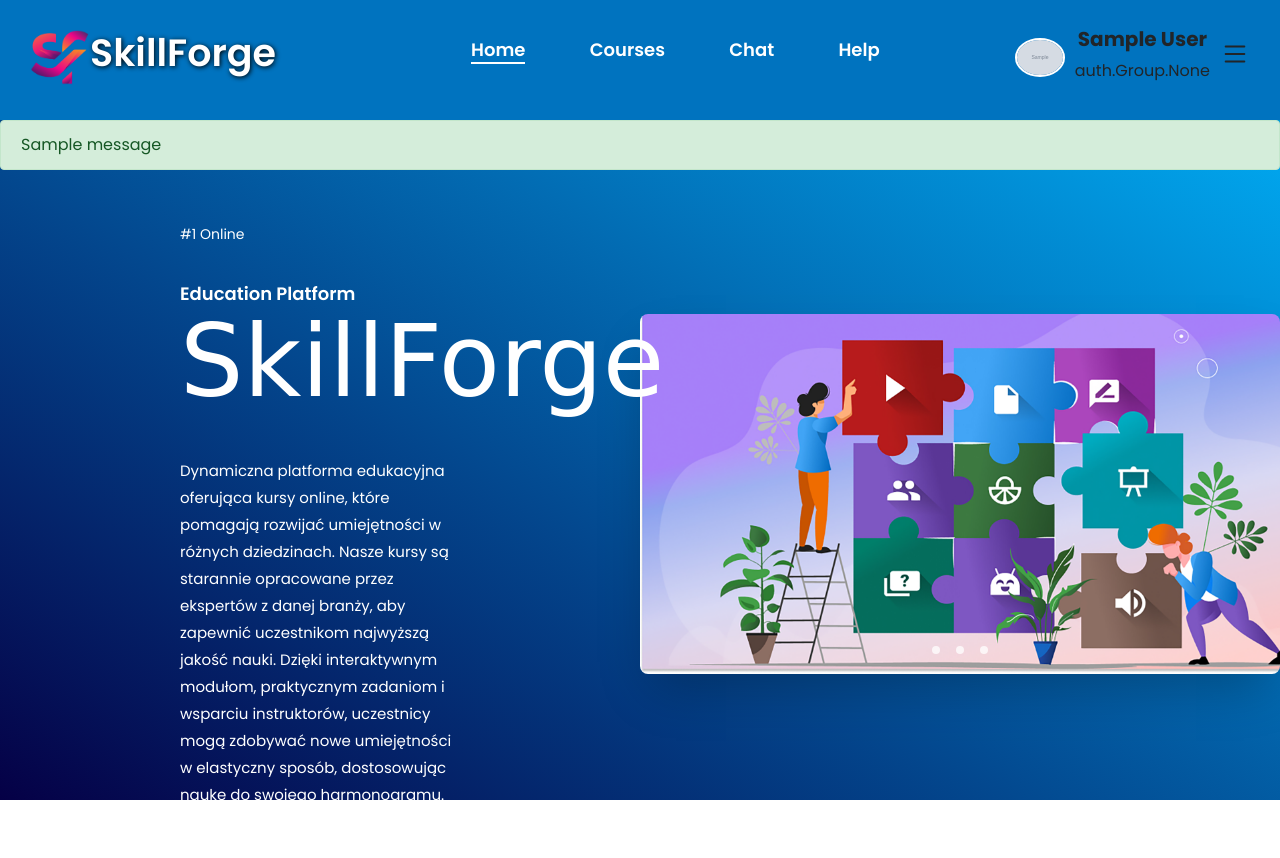
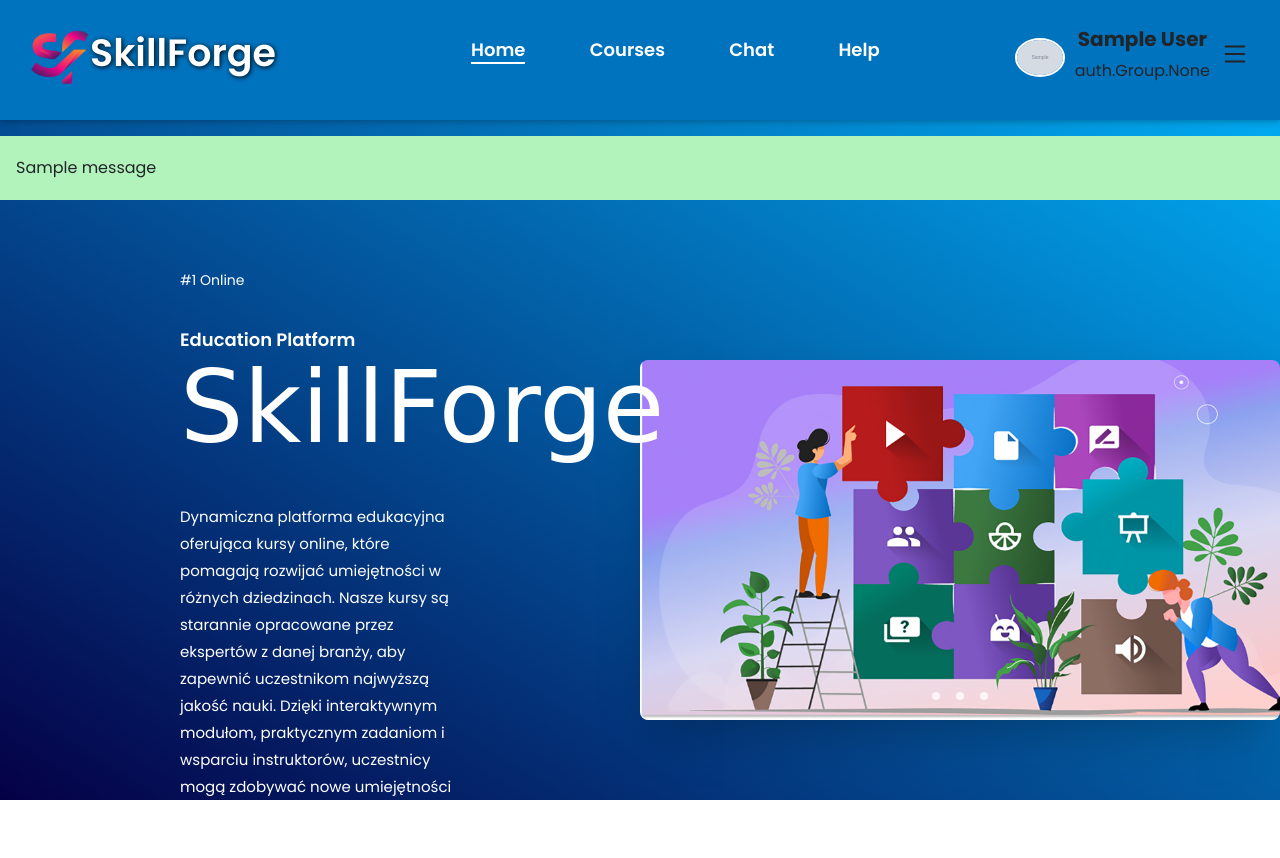
Before and after one commit to KamYloo/szkieletowe-projekt, a Django app: page / in a window 1280 px wide. Shown: the top 858 px of the page. Run offline with Django 4.2, Linux system fonts and the light colour scheme; a user stored in the database is signed in; tables that the repository leaves empty hold one stand-in row (values such as "Sample post"); grey boxes marked "Sample" are stand-in pictures; one stand-in notice (Sample message) is shown; some libraries are stand-ins or nearby versions.

Commit message:
Dodane: możliwość usuwania tematu Poprawione: Wiadomości działają już w 100%

```diff
--- a/mysite/cez/templates/base/base.html
+++ b/mysite/cez/templates/base/base.html
@@ -26,11 +26,11 @@
    {% include 'base/navbar.html' %}
 
         {% if messages %}
+          <ul class="messages">
             {% for message in messages %}
-                <div class="alert alert-{{ message.tags }}">
-                    {{ message }}
-                </div>
+                <li {% if message.tags %} class="{{ message.tags }}"{% endif %}>{{ message }}</li>
             {% endfor %}
+          </ul>
         {% endif %}
 
         {% block content %}{% endblock %}
--- a/mysite/cez/urls.py
+++ b/mysite/cez/urls.py
@@ -8,8 +8,8 @@ urlpatterns = [
     path("courses/", views.courses, name="courses"),
     path('course/<int:course_id>/', views.course_detail, name='course_detail'),
     path('course/<int:course_id>/addtopic', views.add_topic, name='add-topic'),
-    path('course/<int:course_id>/participants', views.course_participants, name='course_participants'),
     path('course/<int:course_id>/topic/<int:topic_id>/update/', views.update_topic, name='topic-update'),
+    path('course/<int:course_id>/topic/<int:topic_id>/delete/', views.delete_topic, name='topic-delete'),
     path('course/<int:course_id>/topic/<int:topic_id>/create_assignments/', views.create_assignments, name='create-assignments'),
     path('course/<int:course_id>/assignment/<int:assignment_id>/update/', views.update_assignment, name='assignment-update'),
     path('course/<int:course_id>/assignment/<int:assignment_id>/remove/', views.remove_assignment, name='assignment-remove'),
--- a/mysite/cez/views.py
+++ b/mysite/cez/views.py
@@ -235,6 +235,13 @@ def add_topic(request, course_id):
         form = TopicForm()
     return render(request, 'cez/add_topic.html', {'form': form})
 
-def course_participants(request, course_id):
-    participants = Enrollment.objects.filter(course_id=course_id)
-    return render(request, 'cez/course_participants.html', {'participants': participants})
+@user_passes_test(lambda u: u.groups.filter(name='Nauczyciel').exists())
+def delete_topic(request, course_id, topic_id):
+    try:
+        topic = Topic.objects.get(id=topic_id)
+        topic.delete()
+        messages.success(request, "Deleted topic")
+        return redirect('course_detail', course_id=course_id)
+    except Topic.DoesNotExist:
+        messages.error(request,"Topic does not exist.")
+        return redirect('course_detail', course_id=course_id)
--- a/mysite/static/styles/style.css
+++ b/mysite/static/styles/style.css
@@ -727,3 +727,31 @@ header .btn:hover a {
     margin-left: 10%;
     width: 80%;
 }
+
+.messages {
+    list-style: none;
+    margin: 1em 0 2em;
+    padding: 0;
+}
+
+.messages li {
+    padding: 1em;
+    width: 100%;
+    line-height: 2.0em;
+}
+
+.messages li.info, .messages li.debug {
+    background-color: #d0ebff;
+}
+
+.messages li.success {
+    background-color: #b2f2bb;
+}
+
+.message li.warning {
+    background-color: #ffec99;
+}
+
+.messages li.error {
+    background-color: #ffe3e3;
+}
```
Also changed, not shown: mysite/cez/templates/cez/course_detail.html (+8 -3 lines).
